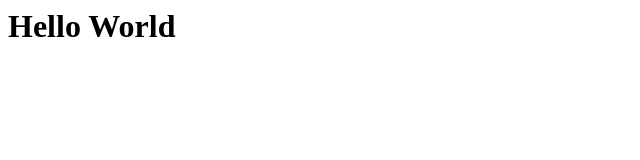
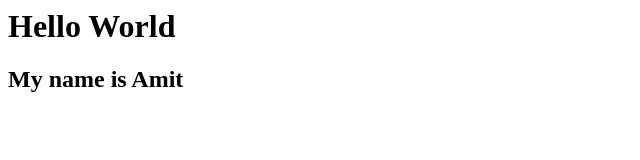
Before and after one commit to amit7207/jnit_demo_2, a plain HTML site: page index.html in a window 1280 px wide. Shown: the whole page, without its empty margins (0-640 px from the left). Drawn offline with Linux system fonts and the light colour scheme.

Commit message:
Update index.html

```diff
--- a/index.html
+++ b/index.html
@@ -1 +1,2 @@
 <h1>Hello World</h1>
+<h2>My name is Amit</h2>
```
